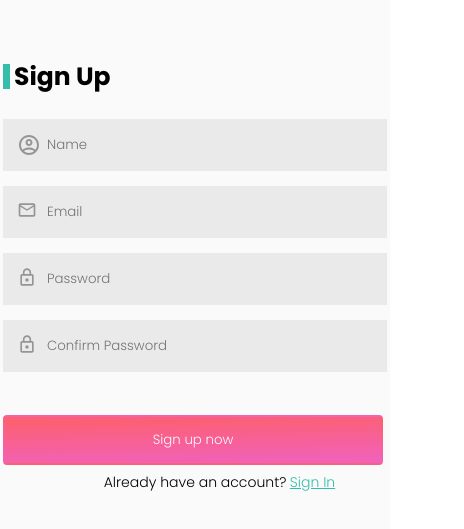
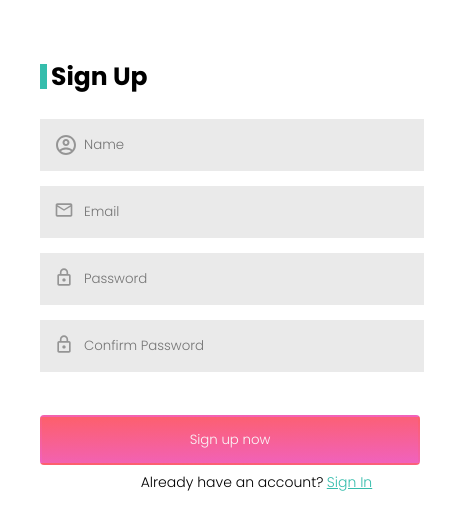
Before and after one commit to bernardocastro/SignIn-Page, a plain HTML site: page index.html in a window 390 px wide. Both pictures are taken after a click on the link "Sign up". Shown: the part 209-738 px from the top of the page, 464 px wide, since content can reach past the window. Drawn offline with Linux system fonts and the light colour scheme.

Commit message:
Adjusting media query

```diff
--- a/app.js
+++ b/app.js
@@ -8,6 +8,8 @@ function changeToSignUp() {
    document.querySelector(".sign-link").textContent = "Sign In"
    document.querySelector(".sign-link").style.marginLeft = "235px"
    document.querySelector("title").textContent = "Sign-up"
+   document.querySelector(".right-container").style.backgroundColor = "white"
+
 }
 
 const linkSignUp = document.querySelector(".sign-link")
--- a/scss/style.scss
+++ b/scss/style.scss
@@ -15,6 +15,10 @@ main {
 		background-size: cover;
 		padding-left: 55px;
 		padding-top: 55px;
+
+		@media (max-width: 1030px)  {
+			display: none;
+		}
 
 		&::before{
 			background-color: rgba(0, 0, 0, 0.7);
@@ -59,7 +63,6 @@ main {
 			font-family: 'Poppins';
 			font-size: 12px;
 			color: $white;
-
 		}
 	}
 
@@ -70,8 +73,13 @@ main {
     	justify-content: center;
     	align-items: center;
 
+		@media (max-width: 1030px) {
+			background-color: white;
+		}
+
 		.content {
 			margin: 0 auto;
+			padding: 40px;
 		}
 
 		img.right-container-logo {
@@ -161,14 +169,5 @@ main {
 
 		}
 
-		@media (max-width: 1055px)  {
-
-			.left-container {
-				display: none;
-			}
-
-
-
-		}
 
 	}
```
Also changed, not shown: css/style.css, 1 other file.
